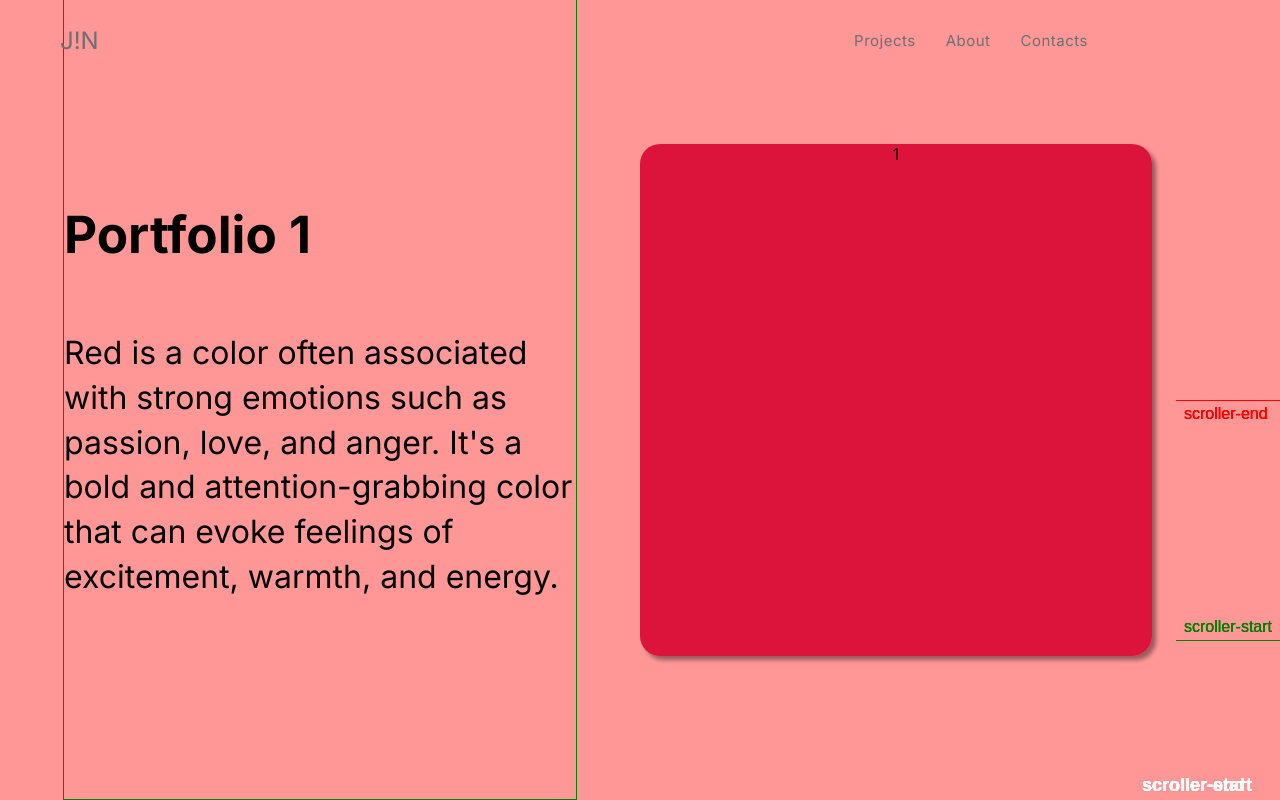
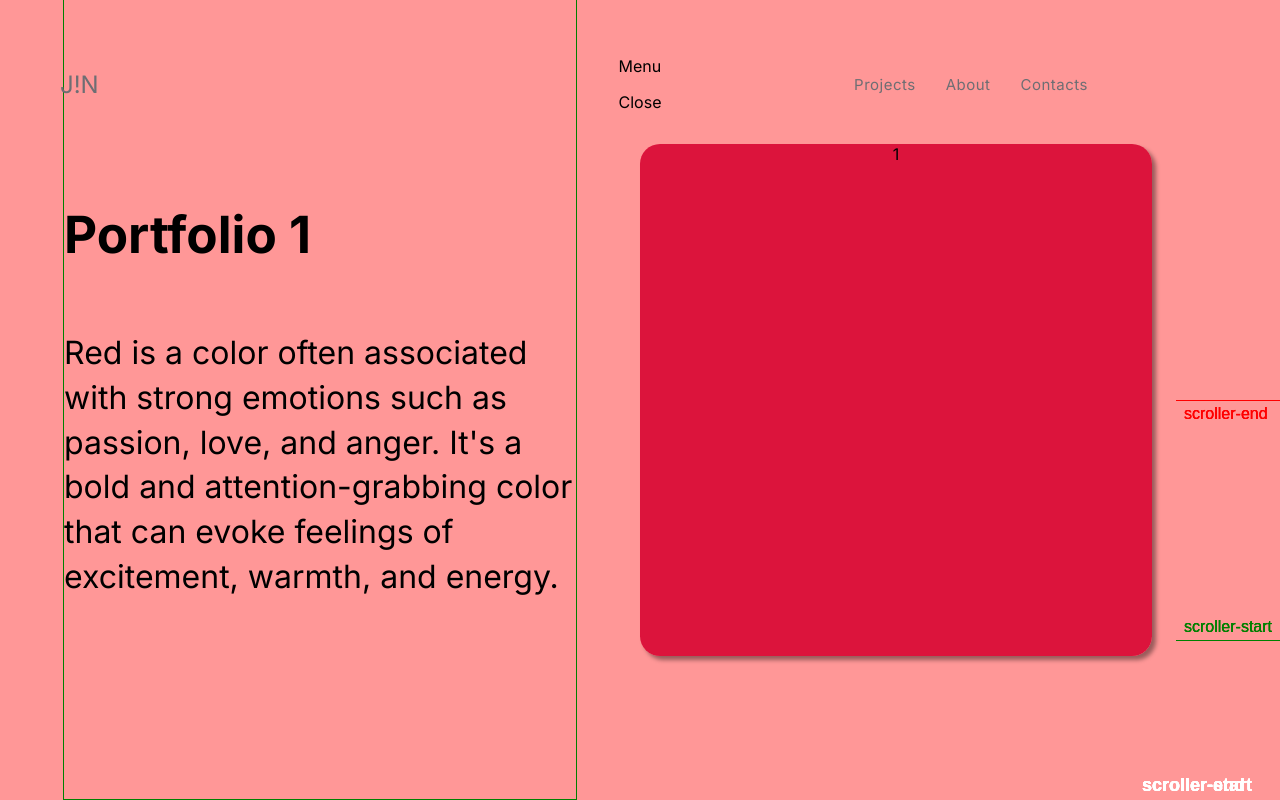
Before and after one commit to thefigtree/portfolio_24_03_11, a Next.js app: page / in a window 1280 px wide. Shown: the top 800 px of the page. Built offline with nearby package versions, Linux system fonts and the light colour scheme.

Commit message:
Body: Toggle Menu

```diff
--- a/components/navigation.jsx
+++ b/components/navigation/navigation.jsx
@@ -1,3 +1,6 @@
+"use client";
+
+import { useRef, useState } from "react";
 import style from "./navigation.module.css";
 import Link from "next/link";
 
@@ -17,6 +20,13 @@ export default function Navigation() {
     },
   ];
 
+  const container = useRef();
+  const [isMenuOpen, setIsMenuOpen] = useState(false);
+
+  const toggleMenu = () => {
+    setIsMenuOpen(!isMenuOpen);
+  };
+
   return (
     <div className={style.header}>
       <div className={style.logo}>
@@ -26,12 +36,23 @@ export default function Navigation() {
       <ul className={style.menu}>
         {links.map((link) => {
           return (
-            <li className={style.menubtn} key={link.path}>
+            <li className={style.menu_btn} key={link.path}>
               <Link href={link.path}>{link.name}</Link>
             </li>
           );
         })}
       </ul>
+
+      <div className={style.toggle_menu} ref={container}>
+        <div className={style.menu_open} onClick={toggleMenu}>
+          <p>Menu</p>
+        </div>
+        <div className={style.menu_overlay}>
+          <div className={style.menu_close} onClick={toggleMenu}>
+            <p>Close</p>
+          </div>
+        </div>
+      </div>
     </div>
   );
 }
--- a/components/navigation.module.css
+++ b/components/navigation/navigation.module.css
@@ -25,7 +25,17 @@
   right: 15%;
 }
 
-.menubtn {
+.menu_btn {
   font-size: 15px;
   margin-left: 30px;
 }
+
+/* .menu_overlay {
+  width: 100vw;
+  height: 100vh;
+  position: fixed;
+  top: 0;
+  left: 0;
+  background-color: #c5fb45;
+  clip-path: polygon(0% 0% 100% 0%, 100% 0% 0% 0%);
+} */
--- a/src/app/layout.jsx
+++ b/src/app/layout.jsx
@@ -1,6 +1,6 @@
 import { Inter } from "next/font/google";
 import "./globals.css";
-import Navigation from "../../components/navigation";
+import Navigation from "../../components/navigation/navigation";
 
 const inter = Inter({ subsets: ["latin"] });
 
```
